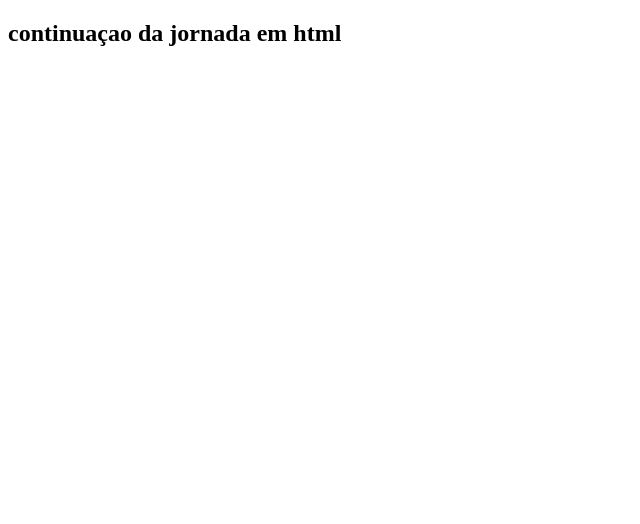
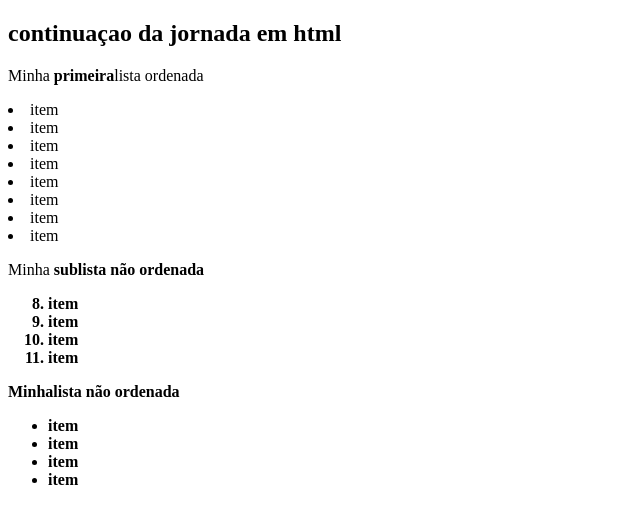
Before and after one commit to gustavomourabar/Aulas_curso_frontend, a plain HTML site: page index.html in a window 1280 px wide. Shown: the whole page, without its empty margins (0-640 px from the left). Drawn offline with Linux system fonts and the light colour scheme.

Commit message:
aula html

```diff
--- a/index.html
+++ b/index.html
@@ -6,5 +6,30 @@
 </head>
 <body>
     <h2> continuaçao da jornada em html</h2>
+    <p>Minha <b>primeira</b>lista ordenada</p>
+    <li>item</li>
+    <li> item</li>
+    <li> item</li>
+    <li> item</li>
+    <li> item</li>
+    <li> item</li>
+    <li> item</li>
+    <li> item</li>
+</ol>
+    <p>Minha <b>sub<b>lista não ordenada</p>
+    <ol start="8">
+
+    <li>item</li>
+    <li> item</li>
+    <li> item</li>
+    <li> item</li>
+</ol>
+<p>Minha<b>lista não ordenada</p>
+    <ul>
+        <li>item</li>
+        <li> item</li>
+        <li> item</li>
+        <li> item</li>
+    </ul>
 </body>
 </html>
```
